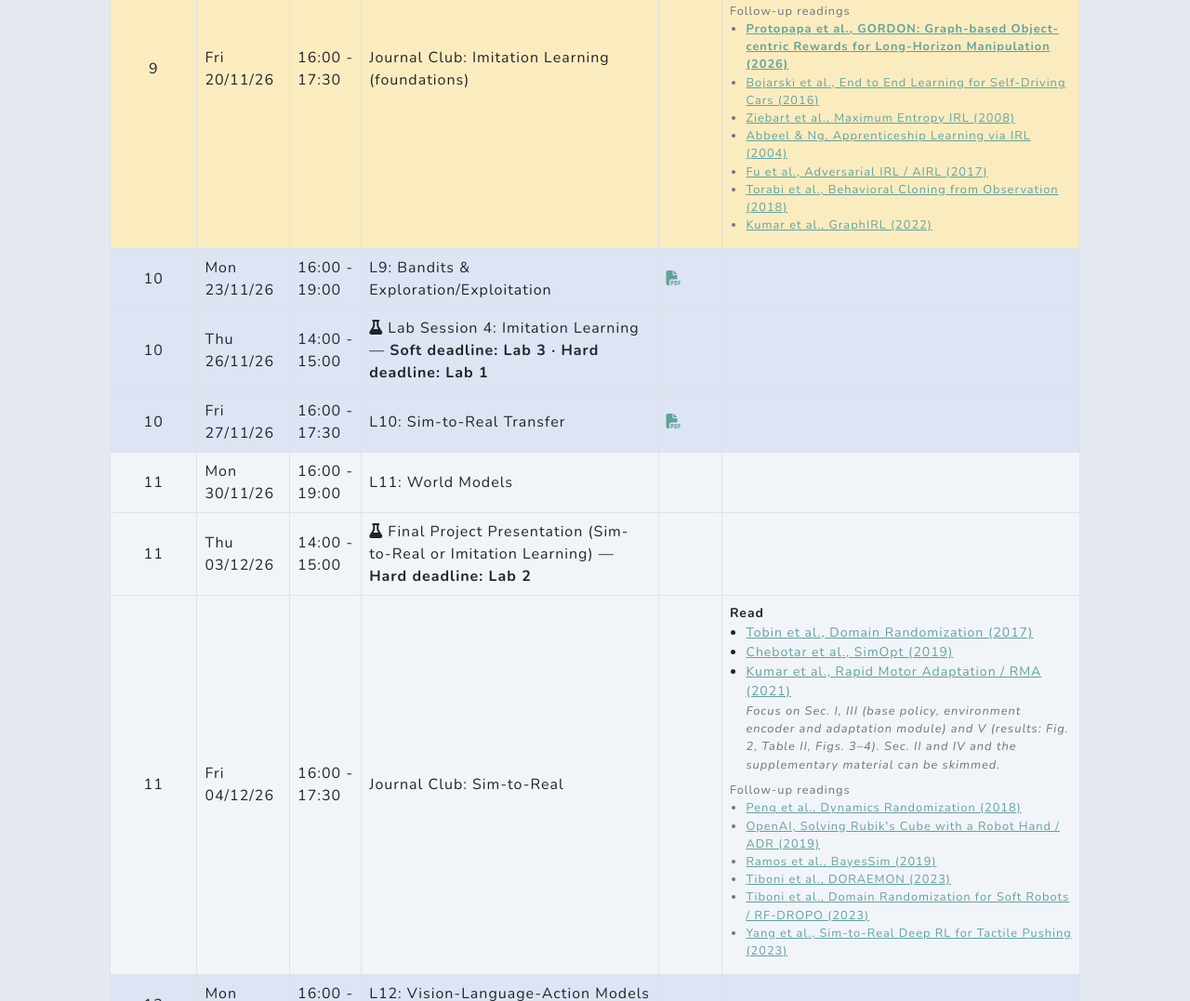
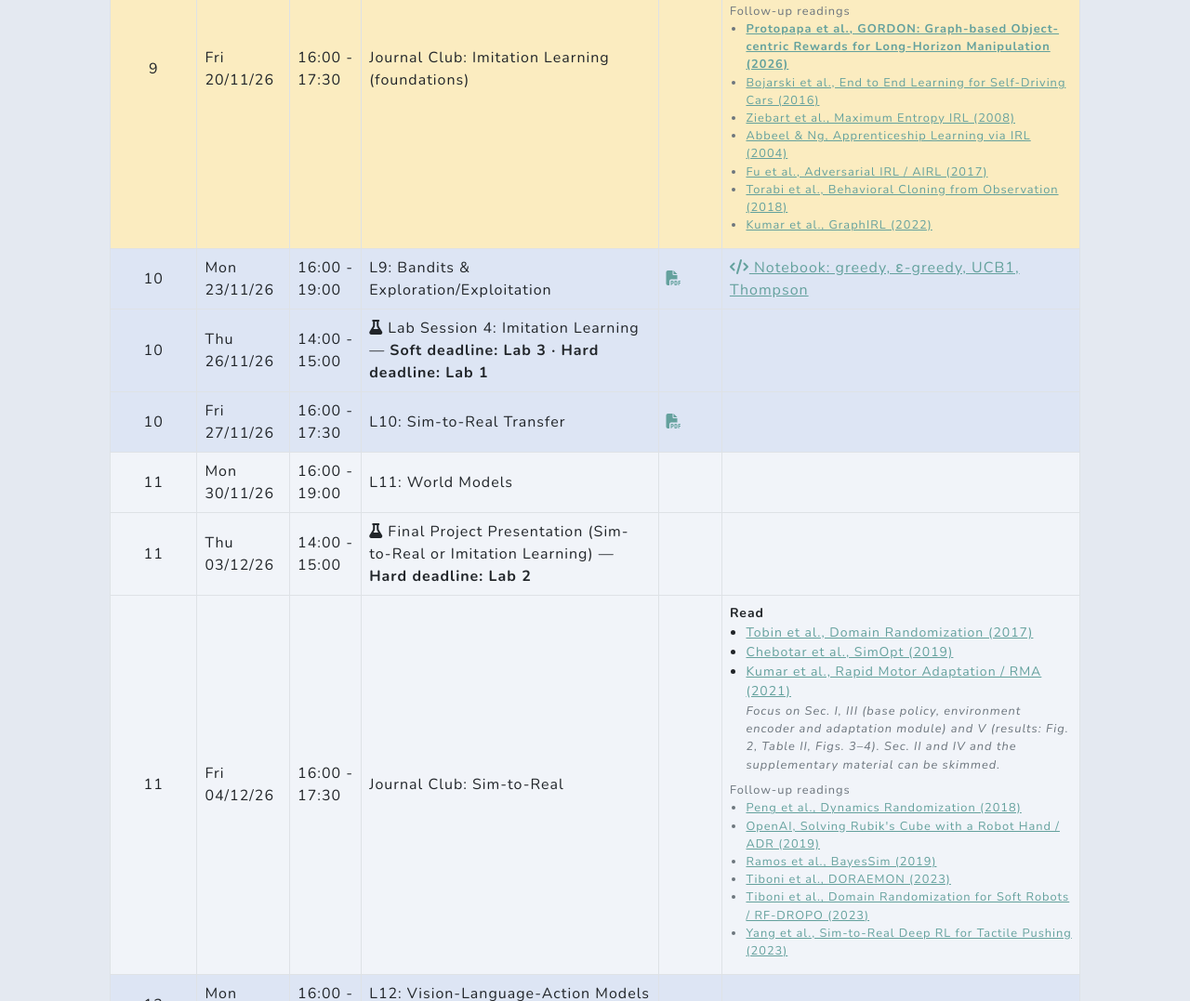
Before and after one commit to JosephAv/robot_learning_course, a plain HTML site: page index.html in a window 1280 px wide. Shown: the part 7045-8122 px from the top of the page at 93% size. Drawn offline with nearby package versions, Linux system fonts and the light colour scheme; files whose address does not match are found by name.

Commit message:
L9: add bandit regret notebook (greedy, eps-greedy, UCB1, Thompson) with Colab link

```diff
--- a/index.html
+++ b/index.html
@@ -811,7 +811,7 @@
           <td>16:00 - 19:00</td>
           <td>L9: Bandits &amp; Exploration/Exploitation</td>
           <td><a href="https://file.didattica.polito.it/dl/MATDID/34226996" target="_blank" aria-label="View Slides"><i class="fa-solid fa-file-pdf"></i></a></td>
-          <td></td>
+          <td><a href="https://colab.research.google.com/github/JosephAv/robot_learning_course/blob/main/notebooks/L9_bandits_regret.ipynb" target="_blank" aria-label="Open the bandit notebook in Colab"><i class="fa-solid fa-code"></i> Notebook: greedy, &epsilon;-greedy, UCB1, Thompson</a></td>
         </tr>
         <tr class="week-10">
           <td>10</td>
```
Also changed, not shown: 1 other file.
